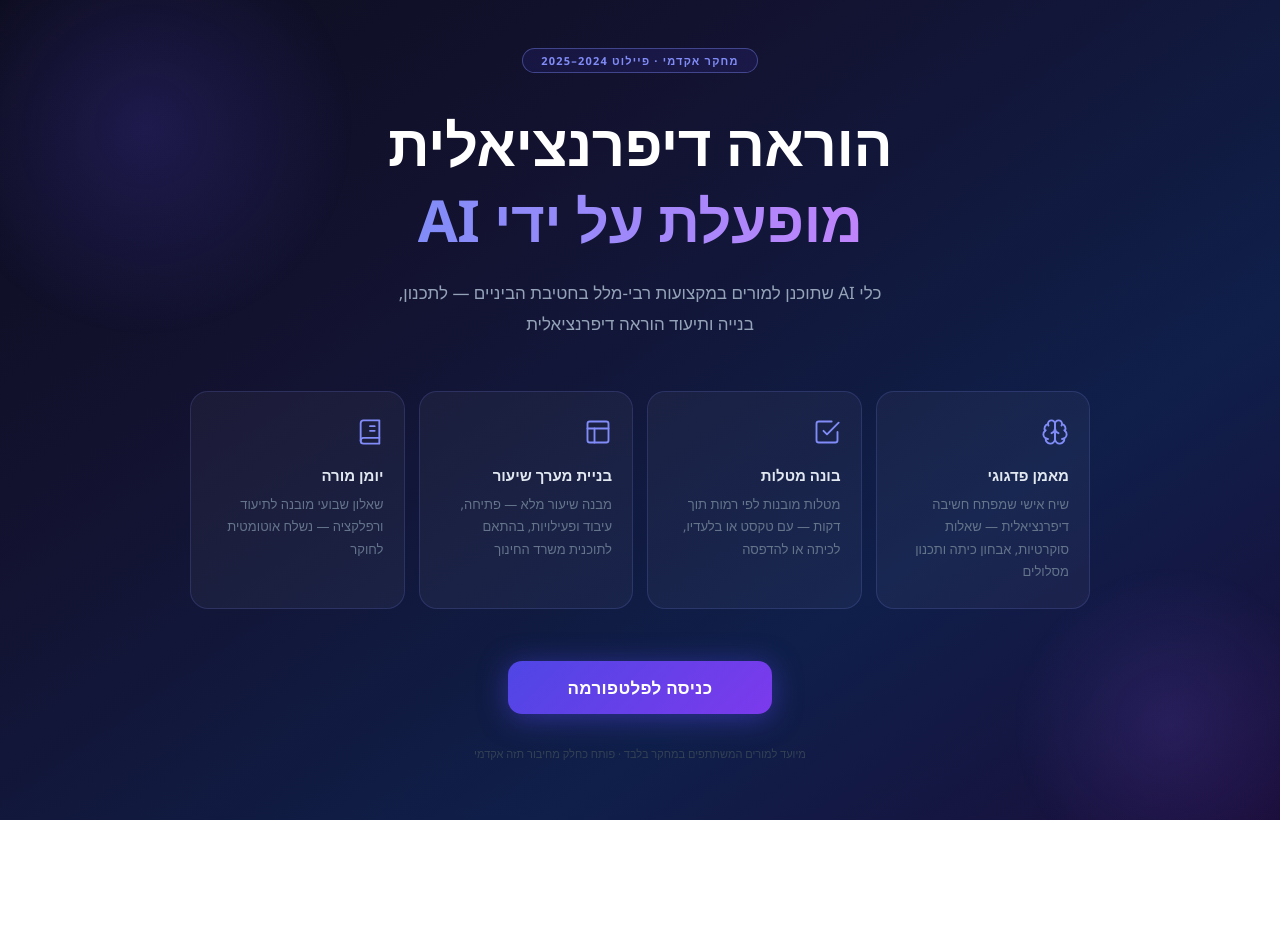
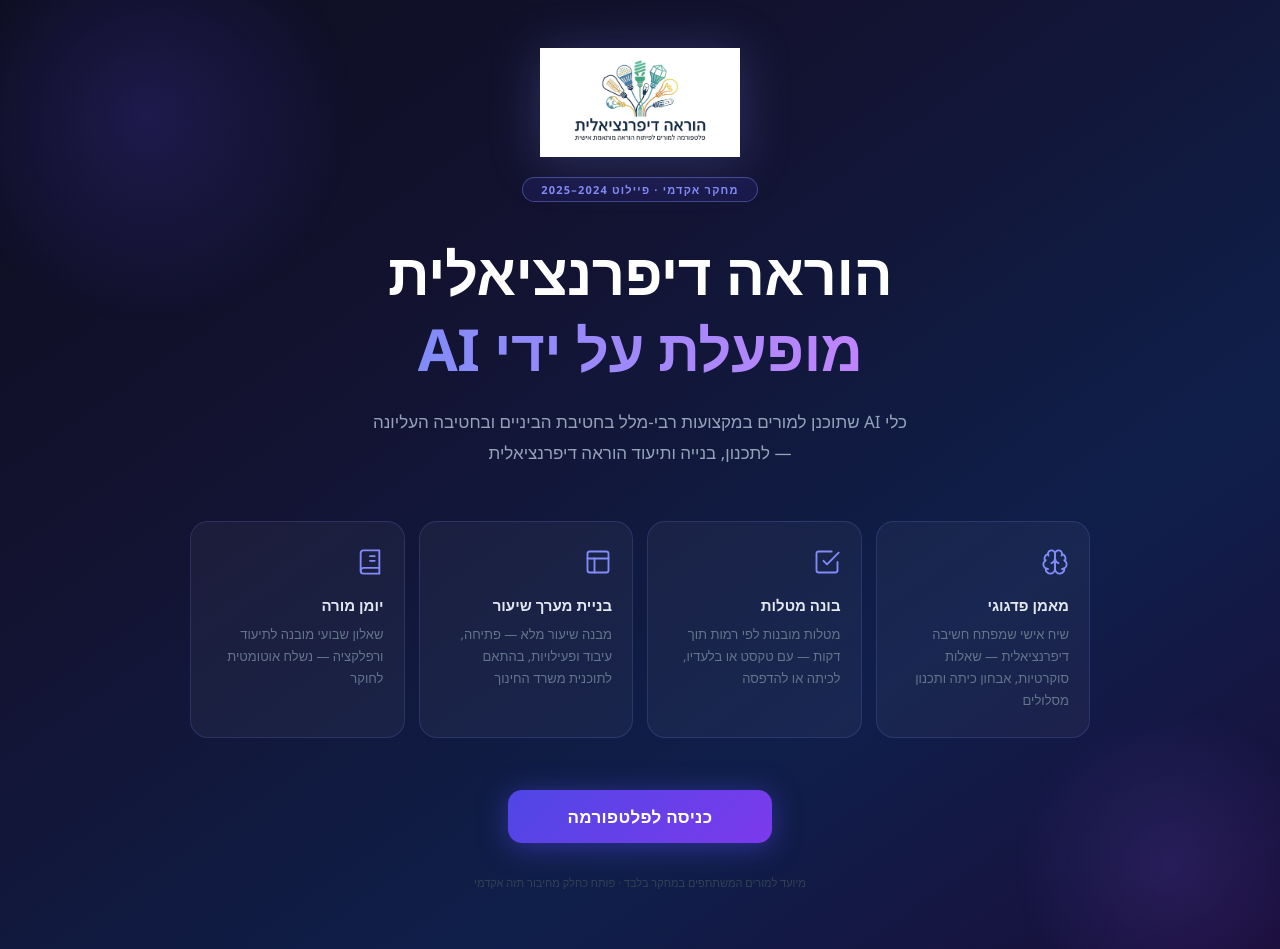
Before and after one commit to crudo1986-dotcom/lesson-plan-agent, a Next.js app: page / in a window 1280 px wide. Before the commit the page ends 820 px from the top, so only its background shows below. Built offline with nearby package versions, Linux system fonts and the light colour scheme.

Commit message:
Update page.js

```diff
--- a/app/page.js
+++ b/app/page.js
@@ -218,6 +218,13 @@ function LandingPage({ onEnter }) {
         borderRadius:"50%", background:"radial-gradient(circle, rgba(139,92,246,0.15) 0%, transparent 70%)",
         pointerEvents:"none" }}/>
 
+      {/* לוגו */}
+      <img
+        src="/Untitled%20design.png"
+        alt="הוראה דיפרנציאלית"
+        style={{ width:"clamp(140px,22vw,200px)", marginBottom:20, filter:"drop-shadow(0 4px 24px rgba(129,140,248,0.25))" }}
+      />
+
       {/* תגית מחקר */}
       <div style={{
         border:"1px solid rgba(129,140,248,0.4)", borderRadius:24,
@@ -249,9 +256,9 @@ function LandingPage({ onEnter }) {
       {/* תת-כותרת */}
       <p style={{
         color:"#94A3B8", fontSize:"clamp(14px,2vw,17px)", textAlign:"center",
-        margin:"0 0 52px 0", maxWidth:520, lineHeight:1.8, fontWeight:400,
+        margin:"0 0 52px 0", maxWidth:540, lineHeight:1.8, fontWeight:400,
       }}>
-        כלי AI שתוכנן למורים במקצועות רבי-מלל בחטיבת הביניים —
+        כלי AI שתוכנן למורים במקצועות רבי-מלל בחטיבת הביניים ובחטיבה העליונה —
         לתכנון, בנייה ותיעוד הוראה דיפרנציאלית
       </p>
 
```
